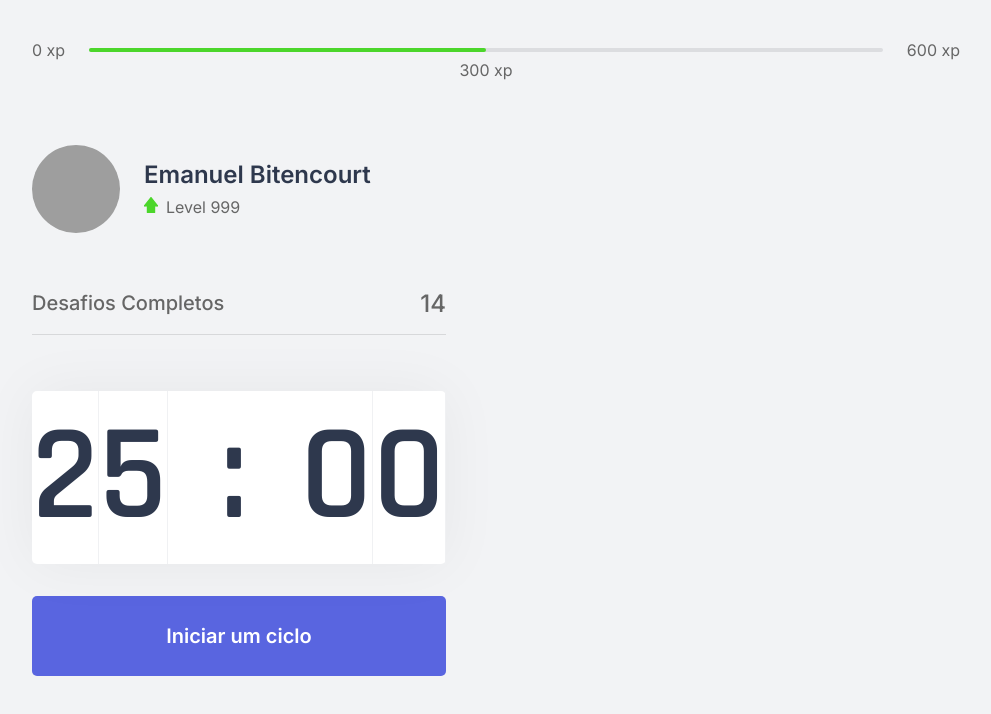
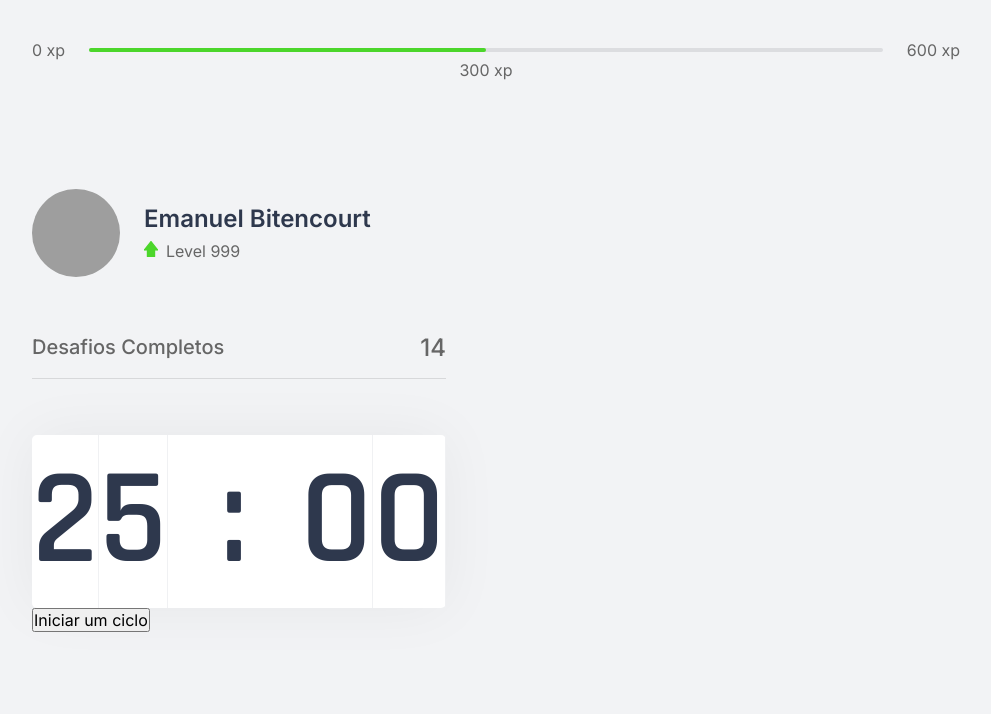
Before and after one commit to EmanuelBitenc/NextLevelWeek4-React, a Next.js app: page / in a window 1280 px wide. Shown: the top 714 px of the page, without its empty margins (144-1135 px from the left). Built offline with nearby package versions, Linux system fonts and the light colour scheme; grey boxes are pictures that could not be loaded.

Commit message:
Contdown

```diff
--- a/src/components/Countdown.tsx
+++ b/src/components/Countdown.tsx
@@ -3,7 +3,7 @@
 
 export function Countdown(){
     const [time, setTime]= useState(25 *60)
-    const [active, setActive] = useState(false);
+    const [isActive, setIsActive] = useState(false);
 
     const minutes = Math.floor(time /60);
     const seconds = time % 60;
@@ -12,16 +12,16 @@
     const [secondLeft, secondRight]= String(seconds).padStart(2,'0').split('');
 
     function starCoultdown(){
-        setActive(true)
+        setIsActive(true)
     }
 
     useEffect(() => {
-        if(active && time > 0) {
+        if(isActive && time > 0) {
             setTimeout(() => {
                 setTime(time -1);
             }, 1000)
         }
-    }, [active, time])
+    }, [isActive, time])
 
     return(
         <div>
@@ -38,13 +38,25 @@
                 </div>
             </div>
             </div>
+
+        {isActive ? (
             <button
             type="button"
             className={styles.countdownButton}
-            onClick={starCoultdown}>
-                Iniciar um ciclo
+            onClick={starCoultdown}
+            >
+            Abandonar Ciclo
             </button>
-            </div>
+        ) : (
+            <button
+        type="button"
+        className={'${styles.countdownButton} ${countdownButtonActive}'}
+            onClick={starCoultdown}
+            >
+            Iniciar um ciclo
+            </button>
+        )}
+    </div>
 
     );
 }
```
